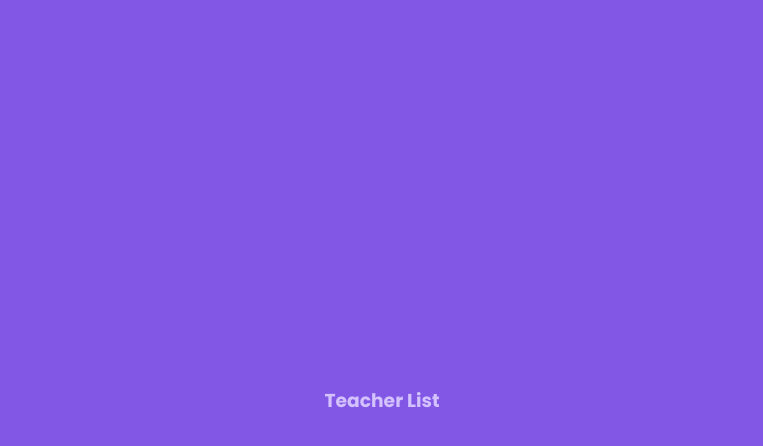
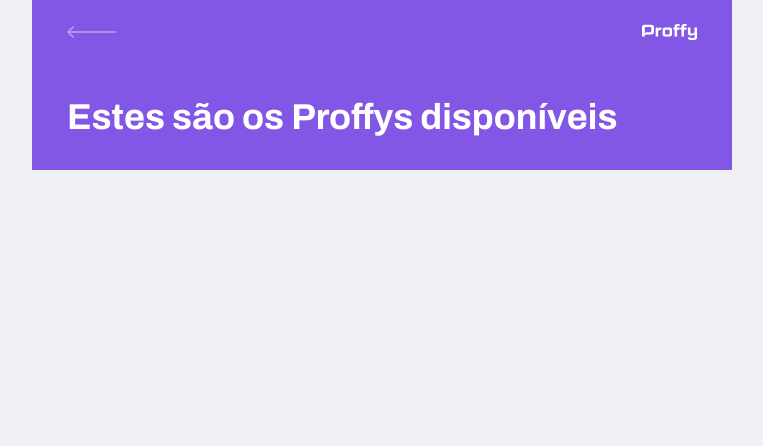
Before and after one commit to nfers/proffy-web, a React (Create React App) app: page /study in a window 1280 px wide. Shown: the top 446 px of the page, without its empty margins (258-1021 px from the left). Built offline with nearby package versions, Linux system fonts and the light colour scheme.

Commit message:
add pages study and give classes in app

```diff
--- /dev/null
+++ b/src/components/PageHeader/index.tsx
@@ -0,0 +1,28 @@
+import React from "react";
+import { Link } from "react-router-dom";
+import backIcon from "../../images/icons/back.svg";
+import logo from "../../images/logo.svg";
+
+interface PageHeaderProps {
+  title: string;
+}
+
+const PageHeader: React.FC<PageHeaderProps> = (props) => {
+  return (
+    <header className="page-header">
+      <div className="top-bar-container">
+        <Link to="/">
+          <img src={backIcon} alt="voltar" />
+        </Link>
+        <img src={logo} alt="Proffy" />
+      </div>
+
+      <div className="header-content">
+        {/* <strong> {Estes são os Proffys disponíveis}</strong> */}
+        <strong>{props.title}</strong>
+      </div>
+    </header>
+  );
+};
+
+export default PageHeader;
--- a/src/pages/TeacherForm/index.tsx
+++ b/src/pages/TeacherForm/index.tsx
@@ -1,9 +1,10 @@
 import React from "react";
+import PageHeader from "../../components/PageHeader";
 
 function TeacherForm() {
   return (
-    <div id="page-landing">
-      <h3>Teacher Form</h3>
+    <div id="page-teacher-form" className="container">
+      <PageHeader title="Que incrível que voce quer dar aulas" />
     </div>
   );
 }
--- a/src/pages/TeacherList/index.tsx
+++ b/src/pages/TeacherList/index.tsx
@@ -1,9 +1,11 @@
 import React from "react";
+import "./styles.css";
+import PageHeader from "../../components/PageHeader";
 
 function TeacherList() {
   return (
-    <div id="page-landing">
-      <h3>Teacher List</h3>
+    <div id="page-teacher-list" className="container">
+      <PageHeader title="Estes são os Proffys disponíveis" />
     </div>
   );
 }
--- /dev/null
+++ b/src/pages/TeacherList/styles.css
@@ -0,0 +1,49 @@
+#page-teacher-list {
+  width: 100vw;
+  height: 100vh;
+}
+
+.page-header {
+  display: flex;
+  flex-direction: column;
+  background: var(--color-primary);
+}
+
+.page-header .top-bar-container {
+  width: 90%;
+  margin: 0 auto;
+  display: flex;
+  justify-content: space-between;
+  align-items: center;
+
+  color: var(--color-text-in-primary);
+
+  padding: 1.6rem 0;
+}
+
+.page-header .top-bar-container a {
+  height: 3.2rem;
+  transition: opacity 0.2s;
+}
+
+.page-header .top-bar-container a:hover {
+  opacity: 0.6;
+}
+
+
+.page-header .top-bar-container>img {
+  height: 1.6rem;
+}
+
+.page-header .header-content {
+  width: 90%;
+  margin: 0 auto;
+  position: relative;
+  margin: 3.2rem auto;
+}
+
+.page-header .header-content strong {
+  font: 700 3.6rem Archivo;
+  line-height: 4.2rem;
+  color: var(--color-title-in-primary)
+}
```
Also changed, not shown: src/index.css (deleted, +0 -13 lines), src/index.tsx (+4 -5 lines).
